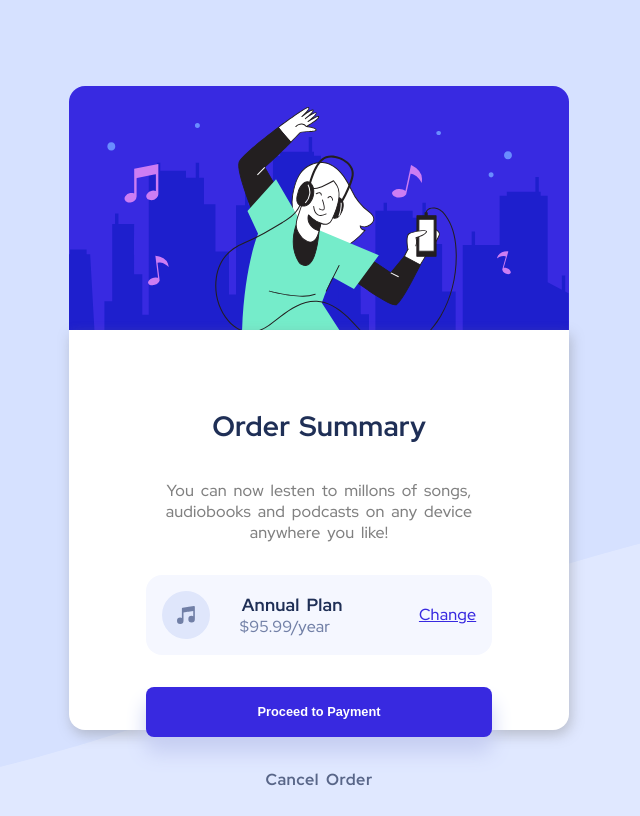
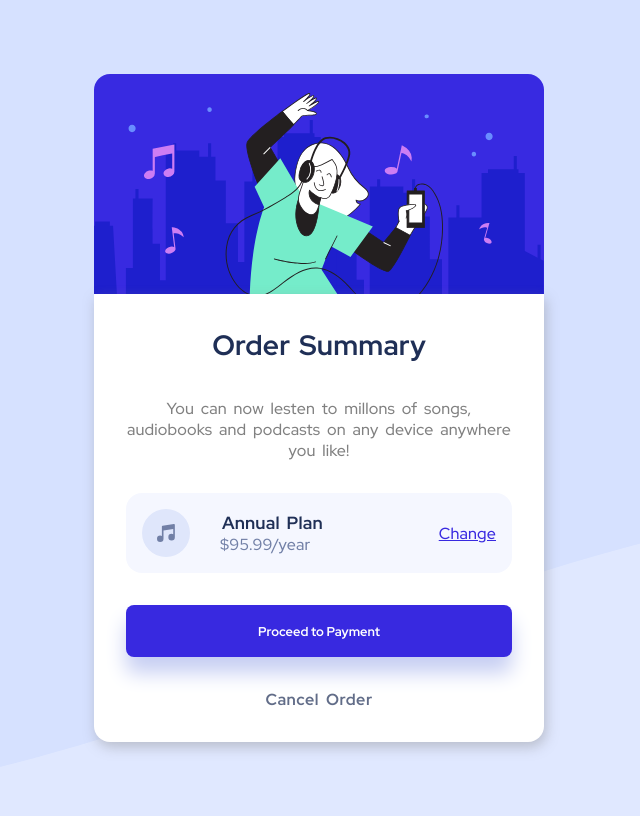
Before and after one commit to YamenAlzeiter/plan-card, a plain HTML site: page index.html in a window 1280 px wide. Shown: the whole page, without its empty margins (321-961 px from the left). Drawn offline with Linux system fonts and the light colour scheme.

Commit message:
few adjusment to fix some problems

```diff
--- a/css/style.css
+++ b/css/style.css
@@ -8,11 +8,14 @@ body {
   font-weight: 500;
   font-size: 16.5;
 }
+button {
+  font-family: "Red Hat Display";
+}
 a {
   text-decoration: none;
 }
 .container {
-  width: 500px;
+  width: min-content;
   height: 100vh;
   display: flex;
   flex-direction: column;
@@ -27,16 +30,15 @@ a {
 .content {
   background: #fff;
   margin-top: 0;
-  height: 50%;
+  /* min-height: 50%; */
   border-radius: 0 0 1rem 1rem;
   text-align: center;
   word-spacing: 0.2rem;
   letter-spacing: 0.01rem;
   box-shadow: 2px 5px 13px 0px #7c7c7c66;
-  padding: 4.8rem;
-  display: flex;
-  flex-direction: column;
-  justify-content: space-around;
+  padding: 2rem;
+  display: grid;
+  place-content: center;
 }
 p {
   color: gray;
@@ -93,6 +95,7 @@ h1 {
   font-weight: 700;
   box-shadow: 0 16px 20px #c7cff3;
   transition: 0.5s ease-in-out;
+  cursor: pointer;
 }
 .btn--primary:hover {
   opacity: 0.7;
```
